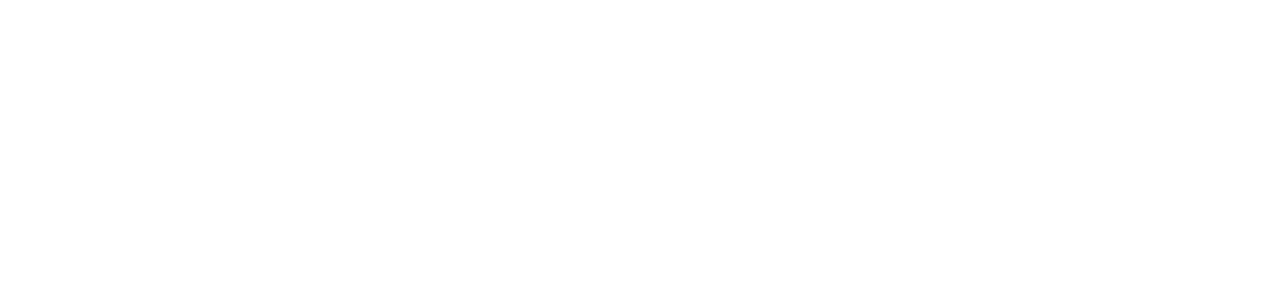
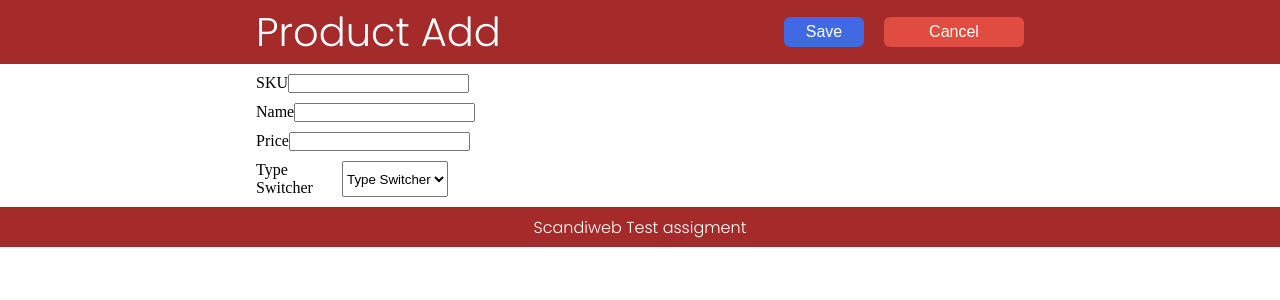
Before and after one commit to MatHyp/React-PHP-API, a React (Create React App) app in the folder client/: page /add-product in a window 1280 px wide. Before the commit this address had no page. Shown: the top 300 px of the page. Built offline with nearby package versions, Linux system fonts and the light colour scheme.

Commit message:
UI for add-product page

```diff
--- a/client/src/App.js
+++ b/client/src/App.js
@@ -13,7 +13,7 @@
           <Route path="/" element={<HomePage />} />
         </Routes>
         <Routes>
-          <Route path="/addProductPage" element={<AddProductPage />} />
+          <Route path="/add-product" element={<AddProductPage />} />
         </Routes>
       </BrowserRouter>
     </div>
--- a/client/src/pages/AddProductPage/AddProductPage.css
+++ b/client/src/pages/AddProductPage/AddProductPage.css
@@ -1,7 +1,11 @@
-/* .navbar {
-  width: 100vw;
-  height: 50vh;
-  background-color: red;
+.form {
+  width: 60vw;
+  margin: 0 auto;
+}
+
+.item {
+  width: 15vw;
   display: flex;
-  text-align: center;
-} */
+  margin: 10px 0;
+  justify-content: space-between;
+}
--- a/client/src/pages/AddProductPage/AddProductPage.js
+++ b/client/src/pages/AddProductPage/AddProductPage.js
@@ -1,7 +1,65 @@
-import React, { useEffect } from "react";
+import React, { useEffect, useState } from "react";
 import ReactDOM from "react-dom";
 import "./AddProductPage.css";
 const AddProductPage = () => {
+  const options = [
+    { value: "", text: "Type Switcher" },
+    { value: "DVD", text: "DVD" },
+    { value: "Furniture", text: "Furniture" },
+    { value: "Book", text: "Book" },
+  ];
+
+  const [selected, setSelected] = useState(options[0].value);
+  const [type, setType] = useState();
+
+  const handleChange = (event) => {
+    setSelected(event.target.value);
+  };
+
+  const DvdInput = () => {
+    return (
+      <>
+        <div className="item">
+          <p>Size (MB)</p>
+          <input id="size" type="text" />
+        </div>
+        <p>Please, provide disc space in MB</p>
+      </>
+    );
+  };
+
+  const FurnitureInput = () => {
+    return (
+      <>
+        <div className="item">
+          <p>Height (CM)</p>
+          <input id="height" type="text" />
+        </div>
+        <div className="item">
+          <p>Width (CM)</p>
+          <input id="width" type="text" />
+        </div>
+        <div className="item">
+          <p>Lenght (CM)</p>
+          <input id="lenght" type="text" />
+        </div>
+        <p>Please, provide dimensions in HxWxL format</p>
+      </>
+    );
+  };
+
+  const BookInput = () => {
+    return (
+      <>
+        <div className="item">
+          <p>Weight (KG)</p>
+          <input id="weight" type="text" />
+        </div>
+        <p>Please, provide weight space in KG</p>
+      </>
+    );
+  };
+
   return (
     <div>
       <div className="navbar">
@@ -13,9 +71,40 @@
           </button>
         </div>
       </div>
-
+      <div className="form">
+        <form id="product_form">
+          <div className="item">
+            <p>SKU</p>
+            <input id="sku" type="text" />
+          </div>
+          <div className="item">
+            <p>Name</p>
+            <input id="name" type="text" />
+          </div>
+          <div className="item">
+            <p>Price</p>
+            <input id="price" type="text" />
+          </div>
+          <div className="item">
+            <p>Type Switcher</p>
+            <select value={selected} onChange={handleChange}>
+              {options.map((option) => (
+                <option
+                  key={option.value}
+                  value={option.value}
+                  id={option.value}
+                >
+                  {option.text}
+                </option>
+              ))}
+            </select>
+          </div>
+          {selected === "DVD" ? <DvdInput /> : ""}
+          {selected === "Furniture" ? <FurnitureInput /> : ""}
+          {selected === "Book" ? <BookInput /> : ""}
+        </form>
+      </div>
       <footer className="foot">
-        {" "}
         <p>Scandiweb Test assigment</p>
       </footer>
     </div>
--- a/client/src/pages/HomePage/HomePage.js
+++ b/client/src/pages/HomePage/HomePage.js
@@ -26,7 +26,7 @@
       <div className="navbar">
         <h1>Product List</h1>
         <div className="buttons-contianer">
-          <a href="/addProductPage">
+          <a href="add-product">
             <button className="button button-add">ADD</button>
           </a>
           <button className="button button-remove" id="delete-product-btn">
@@ -48,7 +48,6 @@
       })}
 
       <footer className="foot">
-        {" "}
         <p>Scandiweb Test assigment</p>
       </footer>
     </div>
```
